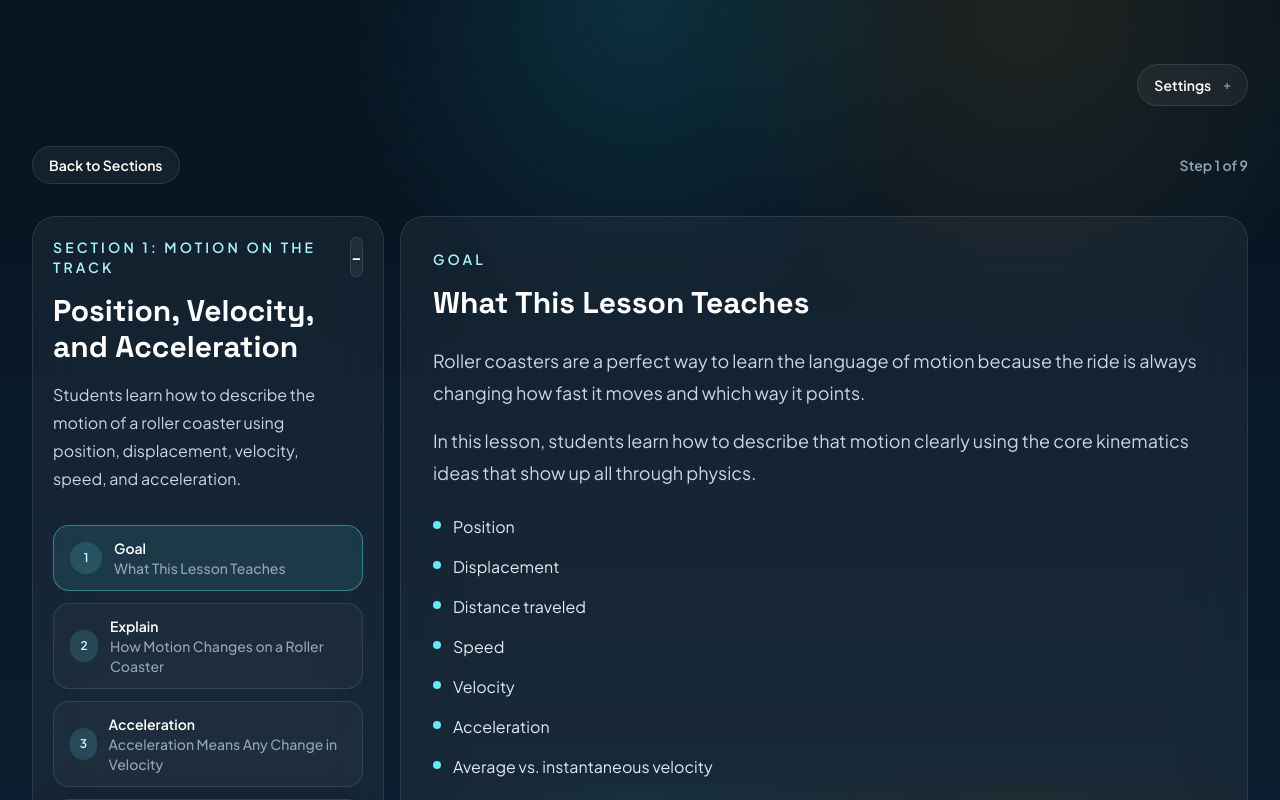
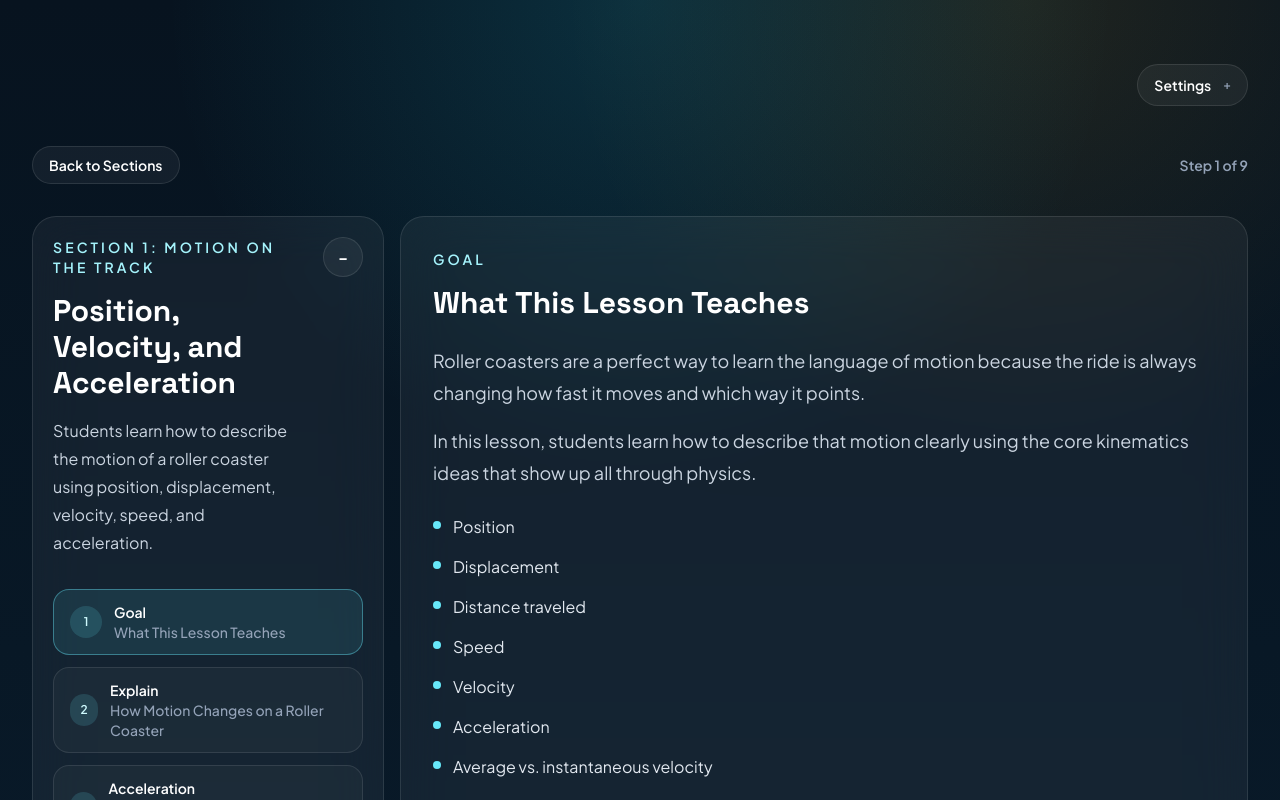
Before and after one commit to Devbevkev/coasterphysics, a React (Vite) app: page / in a window 1280 px wide. Both pictures are taken after a click on the button "Start Begin". Shown: the top 800 px of the page. Built offline with nearby package versions, Linux system fonts and the light colour scheme.

Commit message:
Polish lesson 1 variables and theme interactions

```diff
--- a/src/App.jsx
+++ b/src/App.jsx
@@ -664,7 +664,7 @@ const MotionLessonView = ({
             <button
               type="button"
               onClick={() => setTocOpen((open) => !open)}
-              className={`inline-flex h-10 w-10 items-center justify-center rounded-full border text-lg font-semibold transition ${
+              className={`inline-flex h-10 w-10 shrink-0 items-center justify-center rounded-full border text-lg font-semibold leading-none transition ${
                 isDark
                   ? "border-white/10 bg-white/5 text-white hover:bg-white/10"
                   : "border-slate-300 bg-white/80 text-slate-900 hover:bg-white"
--- a/src/index.css
+++ b/src/index.css
@@ -33,10 +33,7 @@
     @apply m-0 min-h-screen antialiased;
     color: var(--page-text);
     background: var(--page-bg);
-    background-attachment: fixed;
-    transition:
-      background 180ms ease,
-      color 180ms ease;
+    background-repeat: no-repeat;
   }
 
   a {
```
